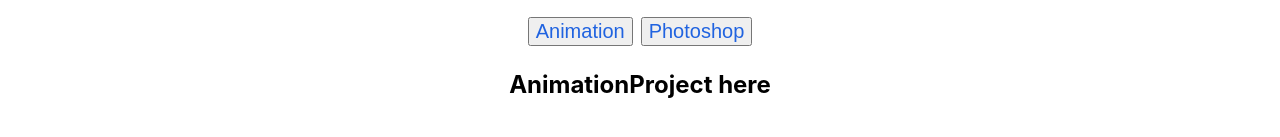
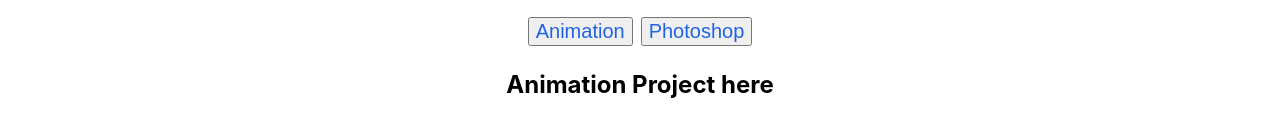
Before and after one commit to zhuangmyseneca/web-assignment5, a React (Create React App) app: page /projects/animation in a window 1280 px wide. Shown: the part 539-676 px from the top of the page. Built offline with nearby package versions, Linux system fonts and the light colour scheme.

Commit message:
delete no used

```diff
--- a/src/components/pages/Contact.jsx
+++ b/src/components/pages/Contact.jsx
@@ -1,4 +1,4 @@
-import { Routes, Route, Outlet, NavLink } from "react-router-dom";
+import { NavLink } from "react-router-dom";
 // contact page display
 export default function Contact() {
   return (
--- a/src/components/pages/Projects/Animation/Animation.jsx
+++ b/src/components/pages/Projects/Animation/Animation.jsx
@@ -3,7 +3,7 @@ import React from 'react';
 export default function Animation() {
   return (
     <div>
-      <h2>AnimationProject here</h2>
+      <h2>Animation Project here</h2>
     </div>
   );
 }
--- a/src/components/pages/Projects/Photoshop/Photoshop.jsx
+++ b/src/components/pages/Projects/Photoshop/Photoshop.jsx
@@ -3,7 +3,7 @@ import React from 'react';
 export default function Photoshop() {
     return (
         <div>
-            <h2>PhotoshopProject here</h2>
+            <h2>Photoshop Project here</h2>
             <p>Lorem ipsum dolor sit amet, consectetur adipiscing elit. Morbi ornare felis id cursus pharetra. Duis tempus purus mattis tortor pretium, placerat gravida dui venenatis. Curabitur purus augue, mollis at sem et, faucibus cursus purus. Proin eu blandit est, ac semper dolor. Sed elementum cursus ex et condimentum. Morbi ut mattis dui. Nam ac arcu bibendum, tincidunt dui pellentesque, feugiat mauris. Phasellus erat purus, scelerisque sit amet lorem id, iaculis facilisis dui. Nullam non neque sit amet eros malesuada hendrerit et et dui. Donec consectetur consequat vestibulum. Cras suscipit gravida viverra. Suspendisse venenatis nisl sed finibus tristique.</p>
         </div>
     );
```
